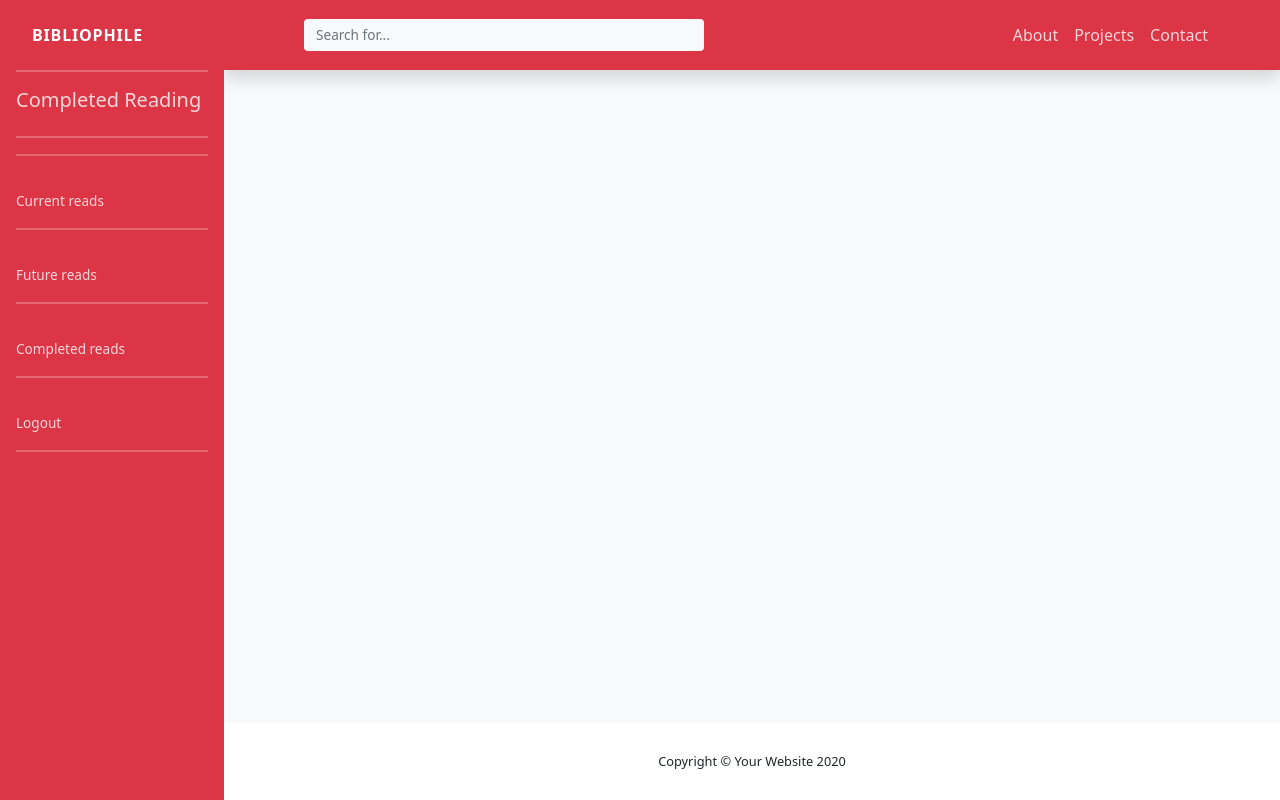
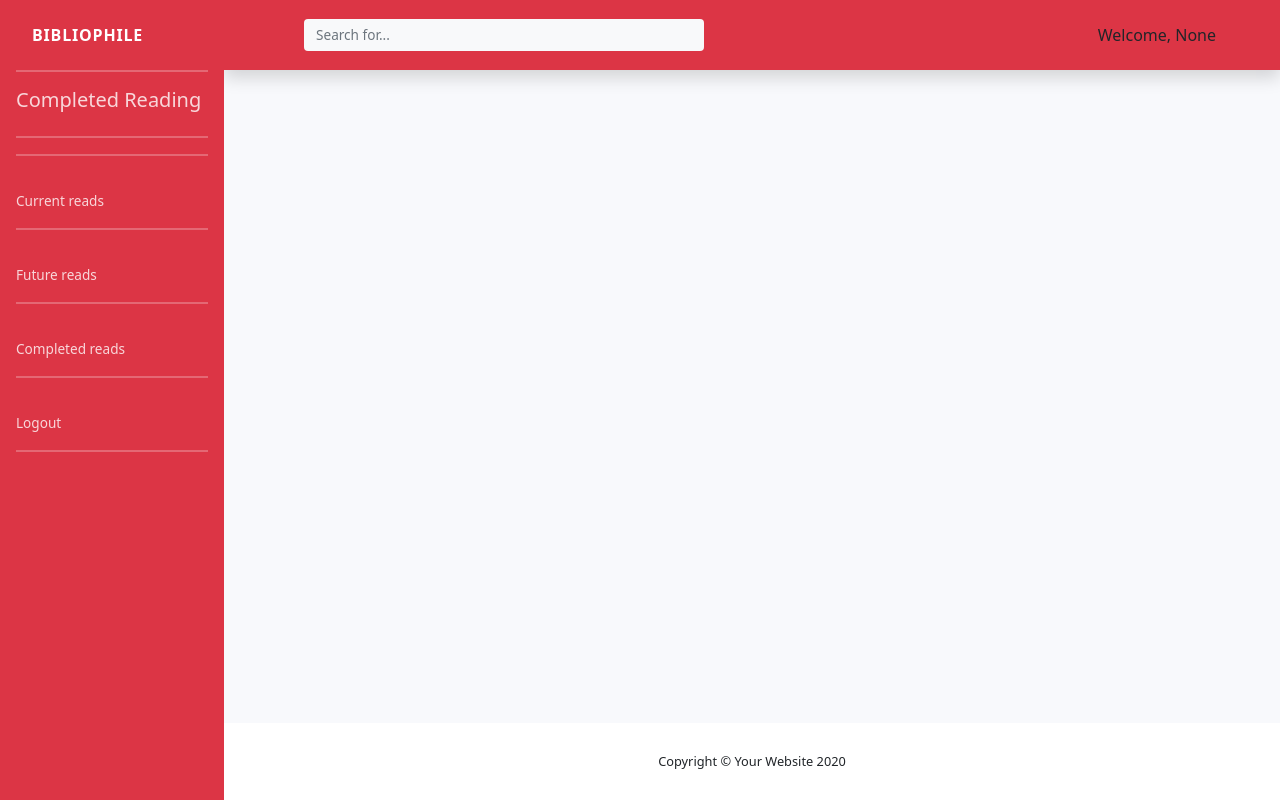
Before and after one commit to Stephen-Nw/digitalLibrary, a Flask app: page /complete in a window 1280 px wide. Run offline with Flask 2, Linux system fonts and the light colour scheme; the visitor is signed in with stand-in values (Sample User, id 1); data comes from the database, SQL or seed files in the repository; data that the repository does not hold is empty; some libraries are stand-ins or nearby versions.

Commit message:
add current_user to read_base.html

```diff
--- a/templates/read_base.html
+++ b/templates/read_base.html
@@ -111,9 +111,10 @@
                     </button>
                     <div class="collapse navbar-collapse" id="navbarResponsive">
                         <ul class="navbar-nav ml-auto">
-                            <li class="nav-item"><a class="nav-link" href="#about">About</a></li>
-                            <li class="nav-item"><a class="nav-link" href="#projects">Projects</a></li>
-                            <li class="nav-item"><a class="nav-link" href="#signup">Contact</a></li>
+<!--                            <li class="nav-item"><a class="nav-link" href="#about">About</a></li>-->
+<!--                            <li class="nav-item"><a class="nav-link" href="#projects">Projects</a></li>-->
+<!--                            <li class="nav-item"><a class="nav-link" href="#signup">Contact</a></li>-->
+                            <li class="nav-item">Welcome, {{ current_user.first }}</li>
                         </ul>
                     </div>
                 </div>
```
